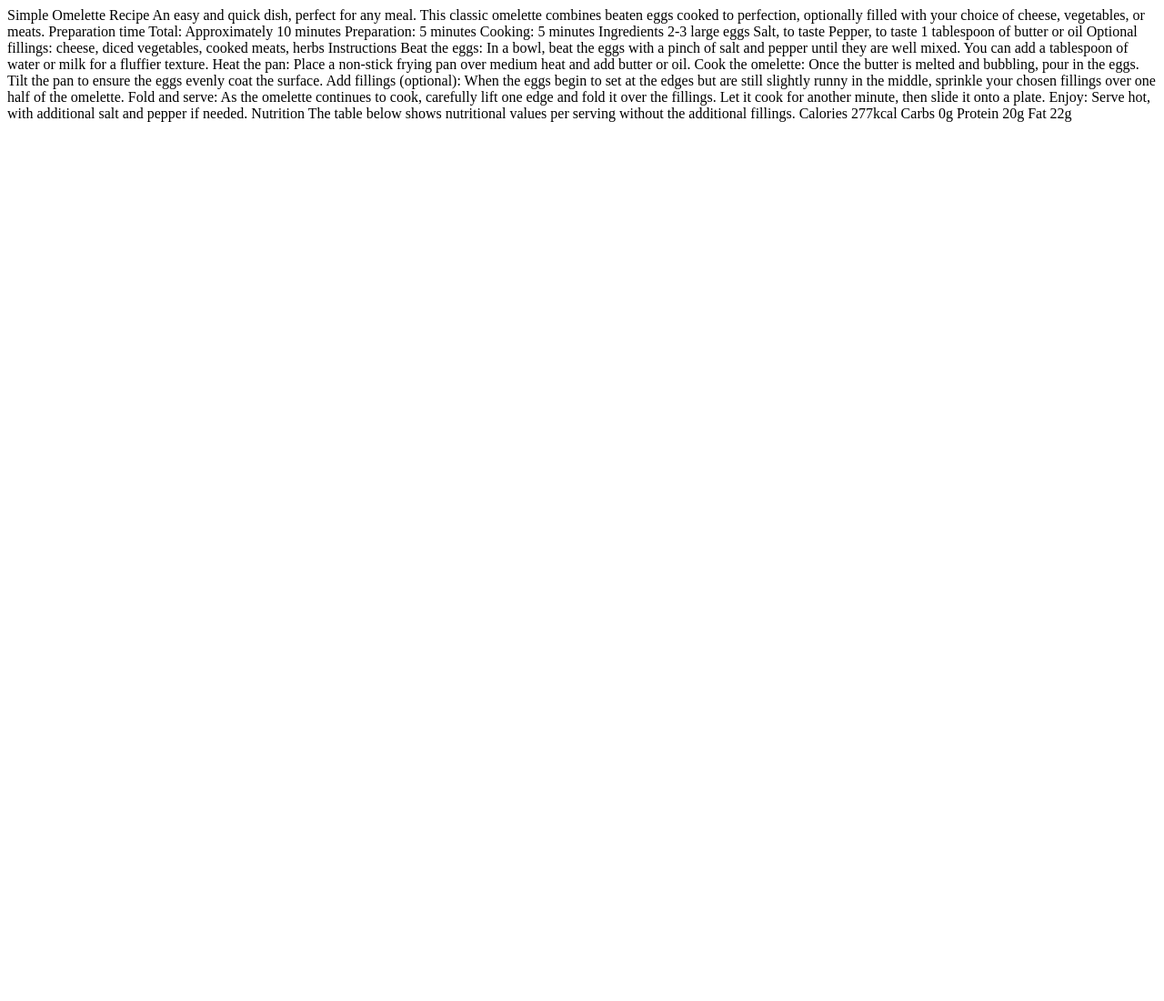
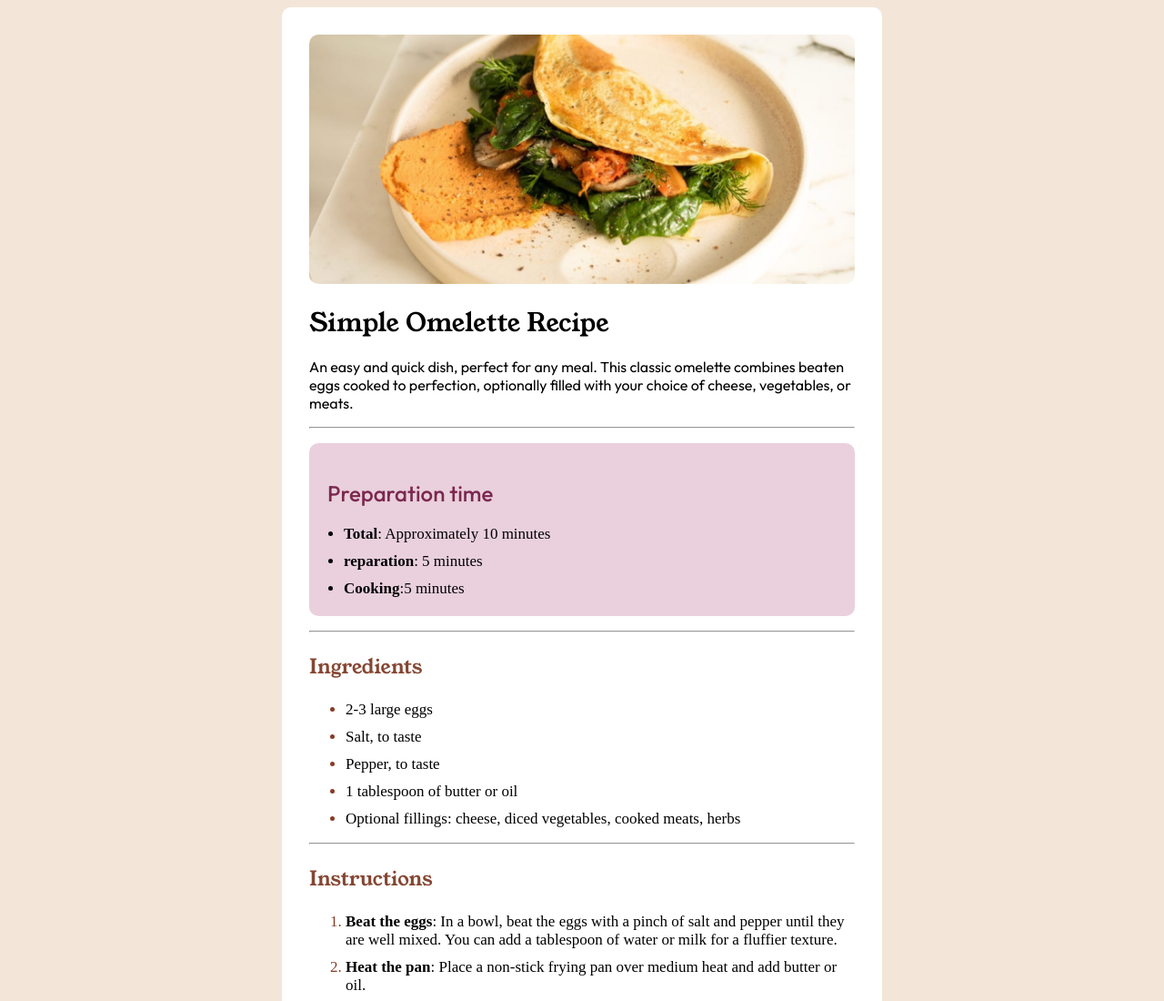
Before and after one commit to ana-dev02/receita-anap, a plain HTML site: page index.html in a window 1280 px wide. Shown: the top 1100 px of the page at 91% size. Before the commit the page ends 800 px from the top, so only its background shows below. Drawn offline with Linux system fonts and the light colour scheme.

Commit message:
Add files via upload

```diff
--- a/index.html
+++ b/index.html
@@ -3,62 +3,92 @@
 <head>
     <meta charset="UTF-8">
     <meta name="viewport" content="width=device-width, initial-scale=1.0">
-    <title>Document</title>
+    <title>Receita</title>
+    <link rel="stylesheet" href="style.css">
 </head>
 <body>
+<div class="tudo">
+  <img class="imagem" src="imgs/omelete.jpeg" alt="">
 
-  Simple Omelette Recipe
+<div class="conteiner">
+  <h1>Simple Omelette Recipe</h1>
 
-  An easy and quick dish, perfect for any meal. This classic omelette combines beaten eggs cooked
-  to perfection, optionally filled with your choice of cheese, vegetables, or meats.
+  <p>An easy and quick dish, perfect for any meal. This classic omelette combines beaten eggs cooked
+  to perfection, optionally filled with your choice of cheese, vegetables, or meats.</p>
+</div>
+<hr>
 
-  Preparation time
 
-  Total: Approximately 10 minutes
-  Preparation: 5 minutes
-  Cooking: 5 minutes
+  <ul class="ul1">
+    <h2>Preparation time</h2>
+    <li class="li"><strong>Total</strong>: Approximately 10 minutes</li>
+    <li class="li"><strong>reparation</strong>: 5 minutes</li>
+    <li class="li"><strong>Cooking</strong>:5 minutes</li>
 
-  Ingredients
+  </ul>
+<hr>
+  <h3>Ingredients</h3>
 
-  2-3 large eggs
-  Salt, to taste
-  Pepper, to taste
-  1 tablespoon of butter or oil
-  Optional fillings: cheese, diced vegetables, cooked meats, herbs
+  <ul class="ul2">
+    <li class="li-bolinha">2-3 large eggs</li>
+  <li class="li-bolinha">Salt, to taste</li>
+  <li class="li-bolinha">Pepper, to taste</li>
+  <li class="li-bolinha">1 tablespoon of butter or oil</li>
+  <li class="li-bolinha">Optional fillings: cheese, diced vegetables, cooked meats, herbs</li>
+</ul>
+<hr>
+  <h3>Instructions</h3>
 
-  Instructions
+<ol>
+  <li class="li-number"><strong>Beat the eggs</strong>: In a bowl, beat the eggs with a pinch of salt and pepper until they are well mixed.
+  You can add a tablespoon of water or milk for a fluffier texture.</li>
 
-  Beat the eggs: In a bowl, beat the eggs with a pinch of salt and pepper until they are well mixed.
-  You can add a tablespoon of water or milk for a fluffier texture.
+  <li class="li-number"><strong>Heat the pan</strong>: Place a non-stick frying pan over medium heat and add butter or oil.</li>
 
-  Heat the pan: Place a non-stick frying pan over medium heat and add butter or oil.
+  <li class="li-number"><strong>Cook the omelette</strong>: Once the butter is melted and bubbling, pour in the eggs. Tilt the pan to ensure
+  the eggs evenly coat the surface.</li>
 
-  Cook the omelette: Once the butter is melted and bubbling, pour in the eggs. Tilt the pan to ensure
-  the eggs evenly coat the surface.
+  <li class="li-number"><strong>Add fillings (optional)</strong>: When the eggs begin to set at the edges but are still slightly runny in the
+  middle, sprinkle your chosen fillings over one half of the omelette.</li>
 
-  Add fillings (optional): When the eggs begin to set at the edges but are still slightly runny in the
-  middle, sprinkle your chosen fillings over one half of the omelette.
+  <li class="li-number"><strong>Fold and serve</strong>: As the omelette continues to cook, carefully lift one edge and fold it over the
+  fillings. Let it cook for another minute, then slide it onto a plate.</li>
 
-  Fold and serve: As the omelette continues to cook, carefully lift one edge and fold it over the
-  fillings. Let it cook for another minute, then slide it onto a plate.
+  <li class="li-number"><strong>Enjoy</strong>: Serve hot, with additional salt and pepper if needed.</li>
+</ol>
+<hr>
+  <h3>Nutrition</h3>
 
-  Enjoy: Serve hot, with additional salt and pepper if needed.
+<table>
+  <p>The table below shows nutritional values per serving without the additional fillings.
+</p>
 
-  Nutrition
+<tr>
+  <th class="th-esquerda">Calories</th>
+  <th class="th-direita">277kcal</th>
+</tr>
 
-  The table below shows nutritional values per serving without the additional fillings.
+ <tr>
+  <th class="th-esquerda">Carbs</th>
+  <th class="th-direita">0g</th>
+  </tr>
 
-  Calories
-  277kcal
+<tr>
+  <th class="th-esquerda">Protein</th>
+  <th class="th-direita">20g</th>
+</tr>
 
-  Carbs
-  0g
+<tr>
+ <th class="th-esquerda">Fat</th>
+ <th class="th-direita">22g</th>
+</tr>
 
-  Protein
-  20g
 
-  Fat
-  22g
+
+
+
+</table>
+
 
 </body>
 </html>
--- /dev/null
+++ b/style.css
@@ -0,0 +1,93 @@
+@import url('https://fonts.googleapis.com/css2?family=Inter:ital,opsz,wght@0,14..32,100..900;1,14..32,100..900&family=Outfit:wght@100..900&family=Young+Serif&display=swap');
+@import url('https://fonts.googleapis.com/css2?family=Outfit:wght@100..900&display=swap');
+body{
+    background-color:hsl(30, 54%, 90%) ;
+    justify-content:center;
+    display: flex;
+    align-items: center;
+}
+p{
+    font-size: 16px;
+     font-family: "Outfit", sans-serif;
+}
+.imagem{
+    width: 600px;
+    border-radius: 10px;
+
+}
+.li{
+
+    margin-left: 18px;
+}
+h1{
+    font-size: 40px;
+  font-weight: 400;
+  font-style: normal;
+    font-family: "Young Serif", serif;
+    font-size: 28px;
+}
+h2{
+    color: hsl(332, 51%, 32%);
+    font-family: "Outfit", sans-serif;
+    font-weight: 500;
+
+
+
+}
+.ul1{
+     background-color: hsla(332, 36%, 54%, 0.295); ;
+     padding: 20px;
+     border-radius: 10px;
+     height: 150px;
+
+
+}
+li{
+    margin-top: 10px;
+    font-size: 17px;
+    font-weight: 400;
+
+
+}
+h3{
+    font-size: 16px;
+    color: hsl(14, 45%, 36%);
+    font-family: "Young Serif", serif;
+     font-weight: 400;
+  font-style: normal;
+  font-weight: 400;
+  font-size: 22px;
+
+}
+.tudo{
+    background-color:white;
+    width: 600px;
+    padding: 30px;
+    border-radius: 10px;
+
+}
+
+.li-number::marker{
+     color: hsl(14, 56%, 34%);
+
+}
+.li-bolinha::marker{
+    color: hsl(14, 56%, 34%);
+}
+.th-direita{
+    color: hsl(14, 56%, 34%);
+    border-bottom: 0.2px;
+}
+.th-esquerda{
+     color:  hsl(34, 6%, 23%);
+}
+th{
+    padding: 10px 100px;
+}
+tr{
+    border-bottom: 0.2px hsl(30, 10%, 34%) solid;
+}
+table{
+    border-collapse: collapse;
+   margin-left: 42px;
+}
```
Also changed, not shown: imgs/omelete.jpeg (added).
